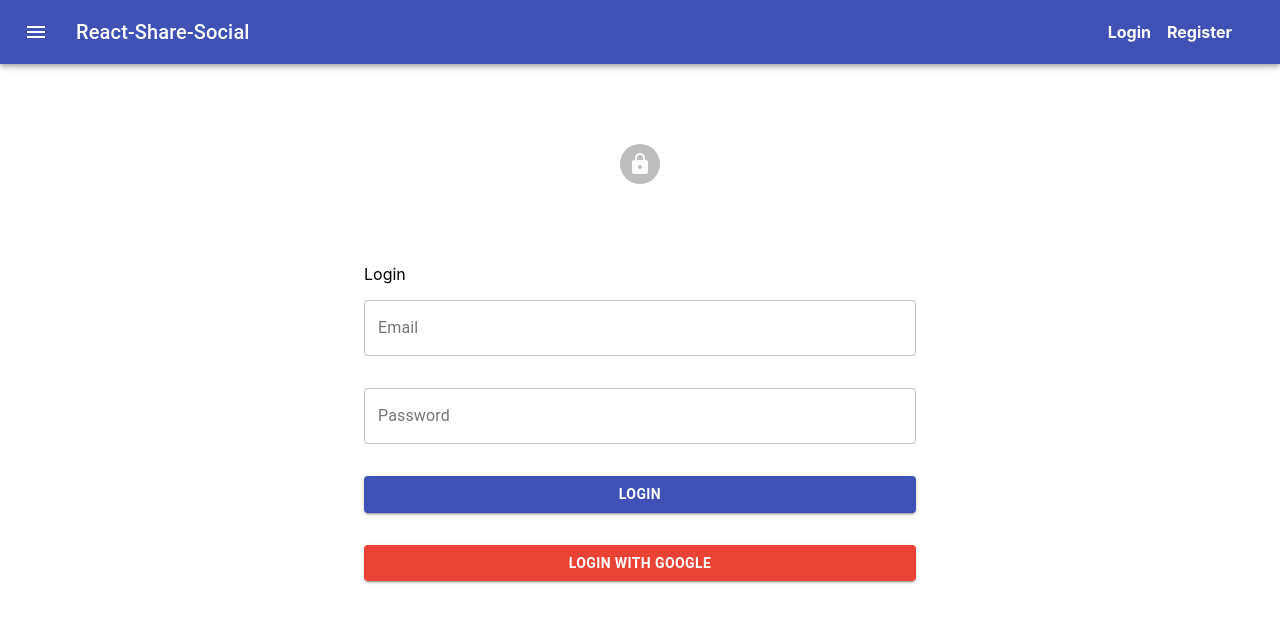
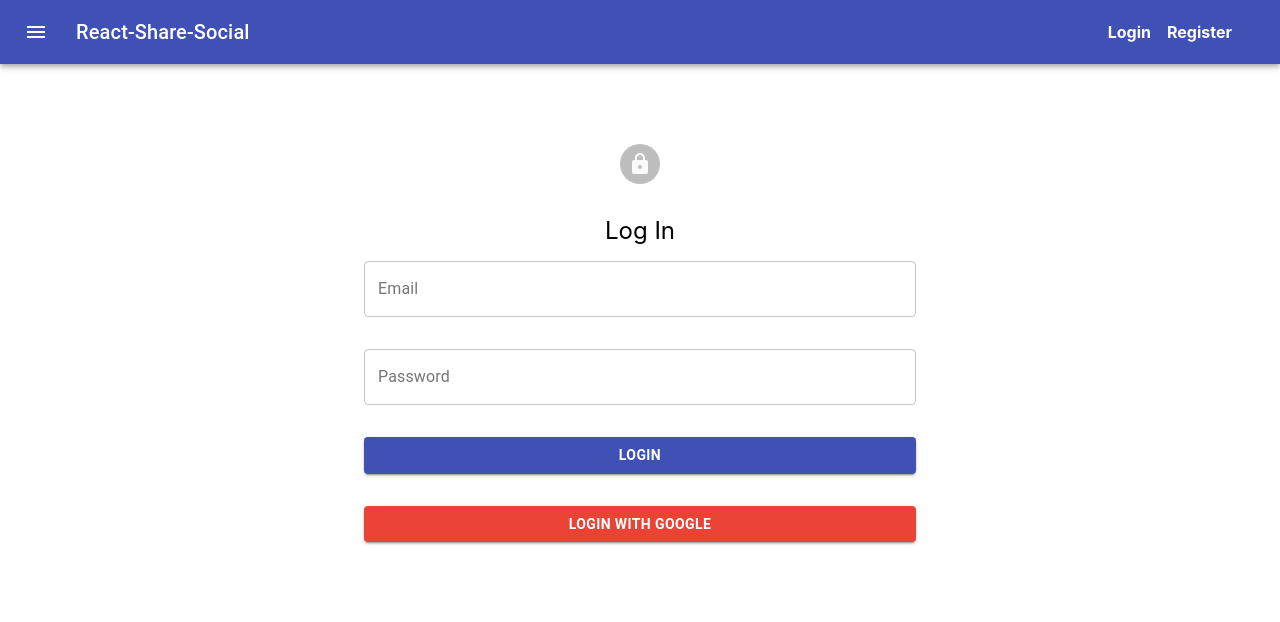
Before and after one commit to SelmanAyyildiz/react-share-social, a React (Create React App) app: page /login in a window 1280 px wide. Shown: the top 622 px of the page. Built offline with nearby package versions, Linux system fonts and the light colour scheme; no server answers.

Commit message:
add axios and fetchData

```diff
--- a/package.json
+++ b/package.json
@@ -8,6 +8,7 @@
     "@testing-library/jest-dom": "^5.11.4",
     "@testing-library/react": "^11.1.0",
     "@testing-library/user-event": "^12.1.10",
+    "axios": "^0.21.1",
     "firebase": "^8.7.1",
     "formik": "^2.2.9",
     "react": "^17.0.2",
--- a/src/Router/Router.js
+++ b/src/Router/Router.js
@@ -1,6 +1,7 @@
 import React from 'react'
 import {BrowserRouter as Router, Route, Switch} from 'react-router-dom'
 import Navbar from '../components/Navbar'
+import Main from '../pages/Main'
 import Signin from '../pages/Signin'
 import Signup from '../pages/Signup'
 
@@ -11,6 +12,7 @@ function RouterFunction() {
             <Switch>
                 <Route exact path="/register" component={Signup}/>
                 <Route exact path="/login" component={Signin}/>
+                <Route  path="/" component={Main}/>
             </Switch>
         </Router>
     )
--- /dev/null
+++ b/src/pages/Main.js
@@ -0,0 +1,40 @@
+import React from 'react'
+import { makeStyles} from '@material-ui/core/styles';
+import {Container} from '@material-ui/core';
+import { useEffect, useState } from 'react';
+import axios from 'axios';
+
+const styles = makeStyles((theme)=>{
+
+    return {
+        wrapper: {
+            fontSize: theme.typography.pxToRem(20),
+            textAlign: 'center',
+            margin: theme.spacing(10),
+            height: 'calc(100vh - 19rem)',
+        },
+    }
+})
+function Main() {
+    const[userList, setUserList] = useState();
+    const{REACT_APP_BASE_URL, REACT_APP_API_TOKEN} = process.env;
+    const classes = styles();
+    const fetchData = async() =>{
+
+    const response = await axios.get(`${REACT_APP_BASE_URL}user`,{headers:{"app-id":REACT_APP_API_TOKEN}})
+        setUserList(response?.data?.data )
+    }
+    useEffect(()=>{
+        fetchData();
+    },[])
+     console.log(userList)
+    return (
+        <Container className={classes.wrapper} maxWidth="sm">
+            {userList?.map((user,index)=> {
+                return <div key={index}>{`${user.title} ${user.firstName} ${user.lastName}`}</div>
+            })}
+        </Container>
+    )
+}
+
+export default Main
--- a/src/pages/Signin.js
+++ b/src/pages/Signin.js
@@ -1,5 +1,5 @@
 import React from 'react'
-import {TextField, Button, Grid, Container} from '@material-ui/core';
+import {TextField, Button, Grid, Container, ThemeProvider} from '@material-ui/core';
 import { makeStyles } from '@material-ui/core/styles';
 import { Formik } from 'formik';
 import firebase from '../firebase/firebase.utils';
@@ -16,7 +16,7 @@ const signInSchema = Yup.object().shape({
                       .matches(/^[a-zA-Z0-9]+$/, 'Password Must Be Alphanumeric'),
 })
 
-const useStyles = makeStyles({
+const useStyles = makeStyles((theme)=>({
   wrapper: {
     marginTop:"5rem"
   },
@@ -28,12 +28,23 @@ const useStyles = makeStyles({
     backgroundColor:"#EA4335",
     color:"white",
     fontWeight: "bold",
- },
+  },
   avatar:{
-    margin:"5rem auto"
+    margin:"2rem auto",
+
+
+  },
+  p:{
+    fontSize:"1.5rem",
+    width: "inherit",
+    marginBottom: "1rem",
+    display: "flex",
+    justifyContent: "center",
+
+
 
   }
-});
+}));
 
 const initialValues = {
   email: '',
@@ -57,7 +68,7 @@ function Signin() {
           <Avatar className={classes.avatar}>
           <LockIcon />
           </Avatar>
-          <p>Login</p>
+          <div className={classes.p}>Log In</div>
           <Formik
           initialValues={initialValues}
           validationSchema={signInSchema}
```
Also changed, not shown: 2 other files (tests, documents, lock files or other folders).
